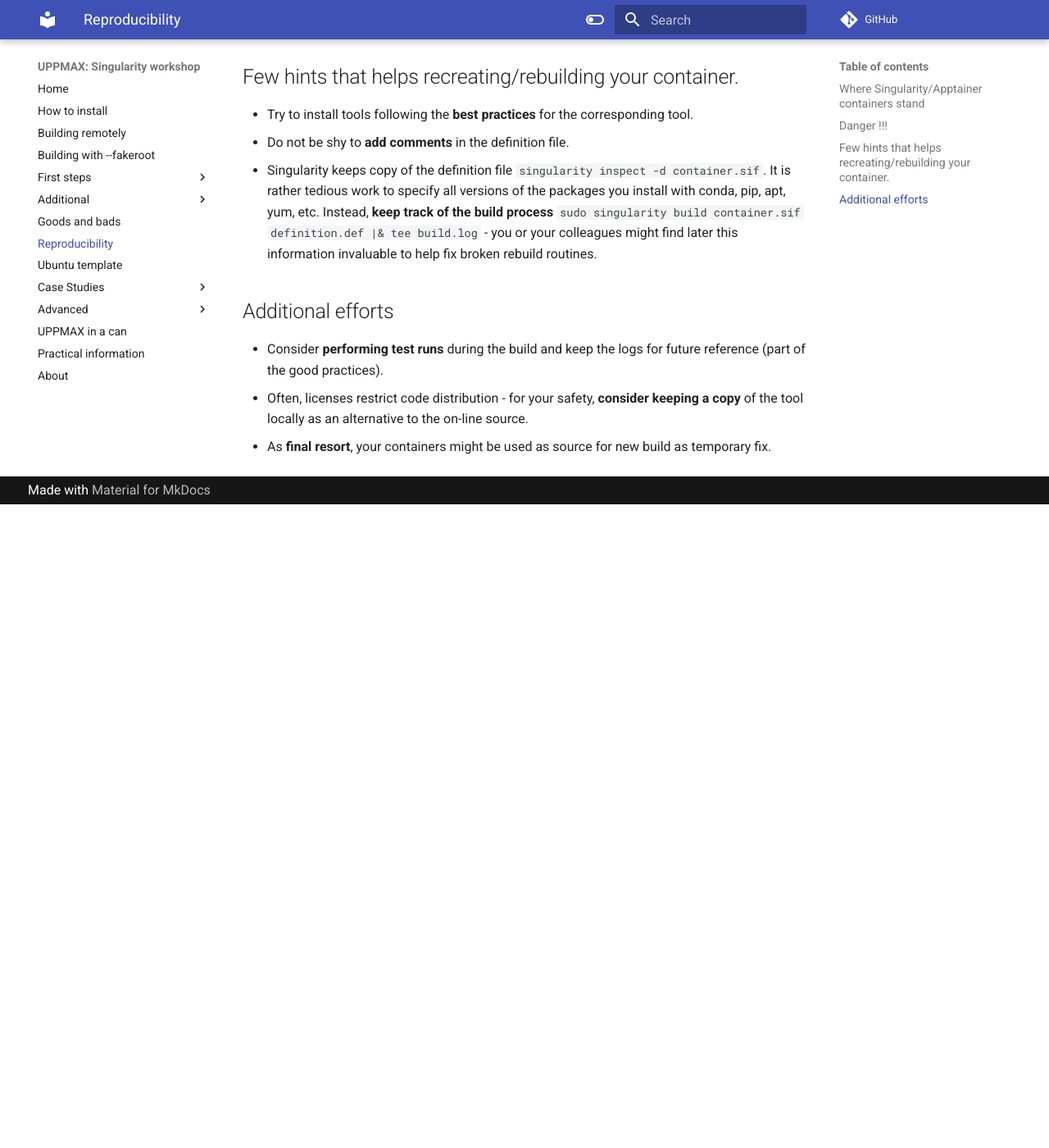
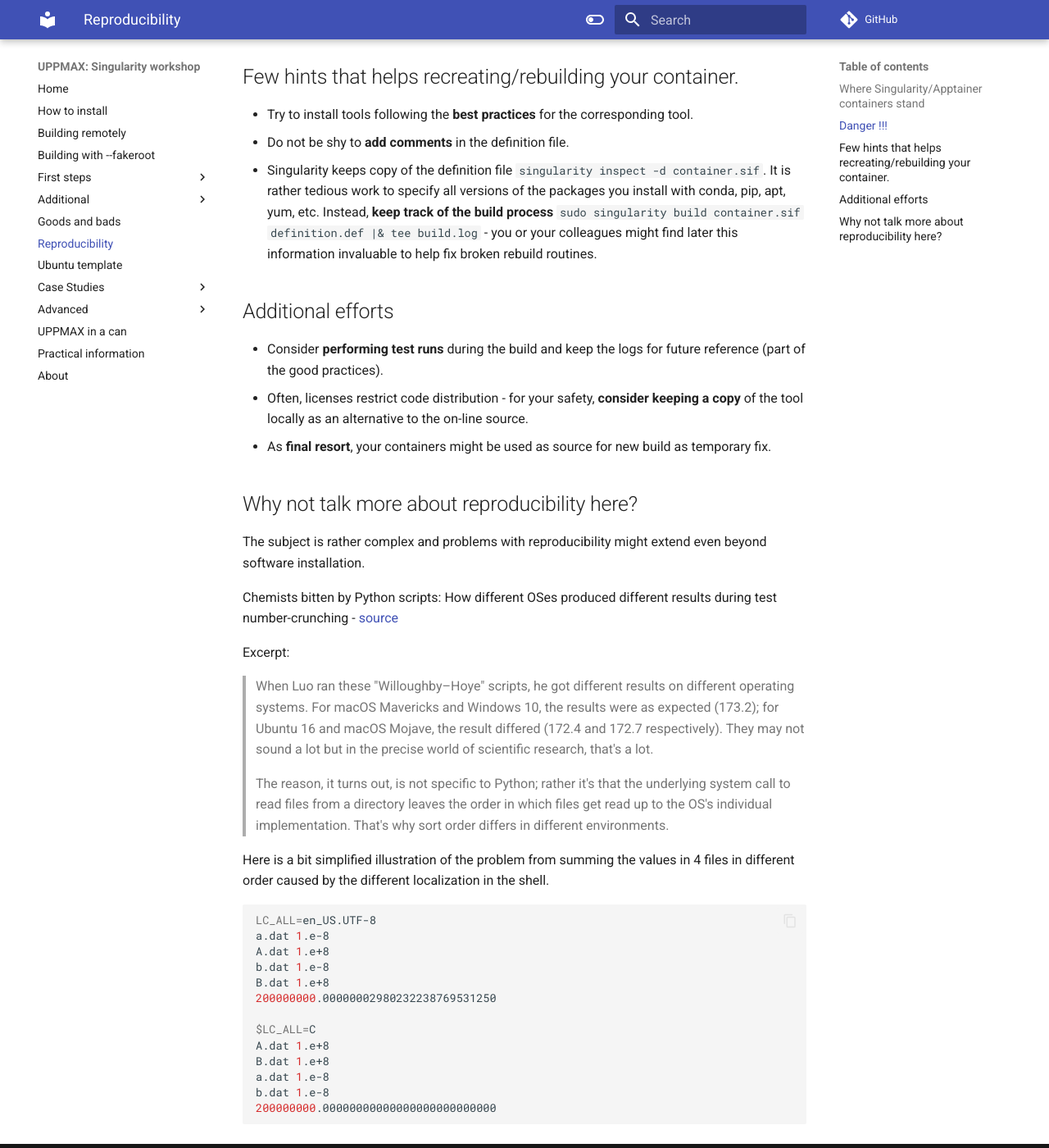
Before and after one commit to pmitev/UPPMAX-Singularity-workshop, an MkDocs documentation site: the page built from docs/reproducibility.md, in a window 1280 px wide and 1400 px high, scrolled down 2056 px. Shown: the whole window at 82% size. Built offline with MkDocs 1.6.1 and Material for MkDocs 9.7.7, drawn with Linux system fonts in a browser that asks for light colours; comment, search, counter and statistics services are not loaded; before the commit the page ends 2671 px from its top, so only the background shows below that.

Commit message:
Example in reproducibility

````diff
--- a/docs/reproducibility.md
+++ b/docs/reproducibility.md
@@ -56,3 +56,31 @@ Note the `--no-home` option and the explicit `--bind`. This is also an excellent
 - Consider **performing test runs** during the build and keep the logs for future reference (part of the good practices).
 - Often, licenses restrict code distribution - for your safety, **consider keeping a copy** of the tool locally as an alternative to the on-line source.
 - As **final resort**, your containers might be used as source for new build as temporary fix.
+
+## Why not talk more about reproducibility here?
+The subject is rather complex and problems with reproducibility might extend even beyond software installation.
+
+Chemists bitten by Python scripts: How different OSes produced different results during test number-crunching - [source](https://www.theregister.com/2019/10/15/bug_python_scripts/)
+
+Excerpt:
+> When Luo ran these "Willoughby–Hoye" scripts, he got different results on different operating systems. For macOS Mavericks and Windows 10, the results were as expected (173.2); for Ubuntu 16 and macOS Mojave, the result differed (172.4 and 172.7 respectively). They may not sound a lot but in the precise world of scientific research, that's a lot.
+
+> The reason, it turns out, is not specific to Python; rather it's that the underlying system call to read files from a directory leaves the order in which files get read up to the OS's individual implementation. That's why sort order differs in different environments.
+
+Here is a bit simplified illustration of the problem from summing the values in 4 files in different order caused by the different localization in the shell.
+
+```bash
+LC_ALL=en_US.UTF-8
+a.dat 1.e-8
+A.dat 1.e+8
+b.dat 1.e-8
+B.dat 1.e+8
+200000000.00000002980232238769531250
+
+$LC_ALL=C
+A.dat 1.e+8
+B.dat 1.e+8
+a.dat 1.e-8
+b.dat 1.e-8
+200000000.00000000000000000000000000
+```
````
